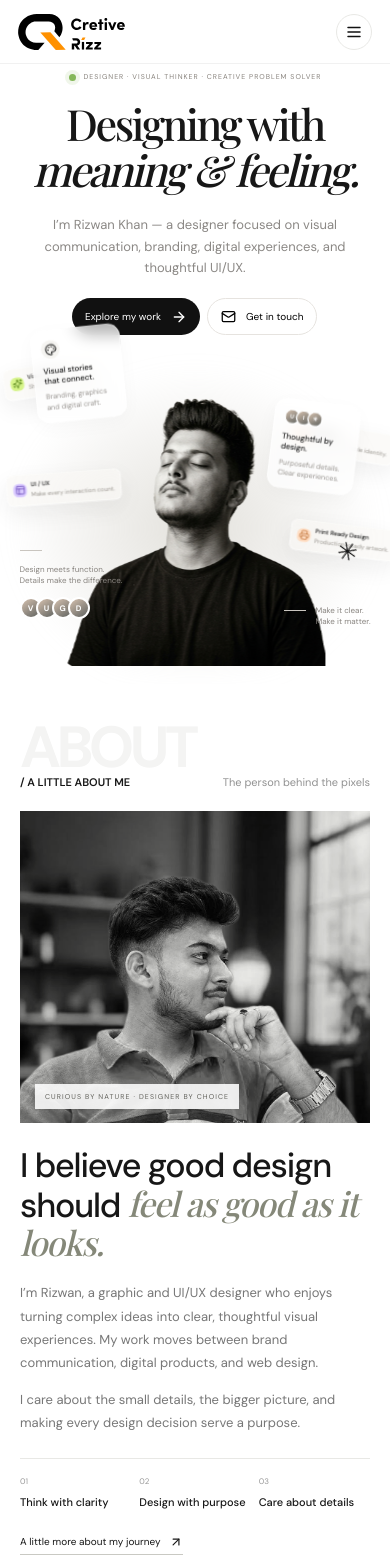
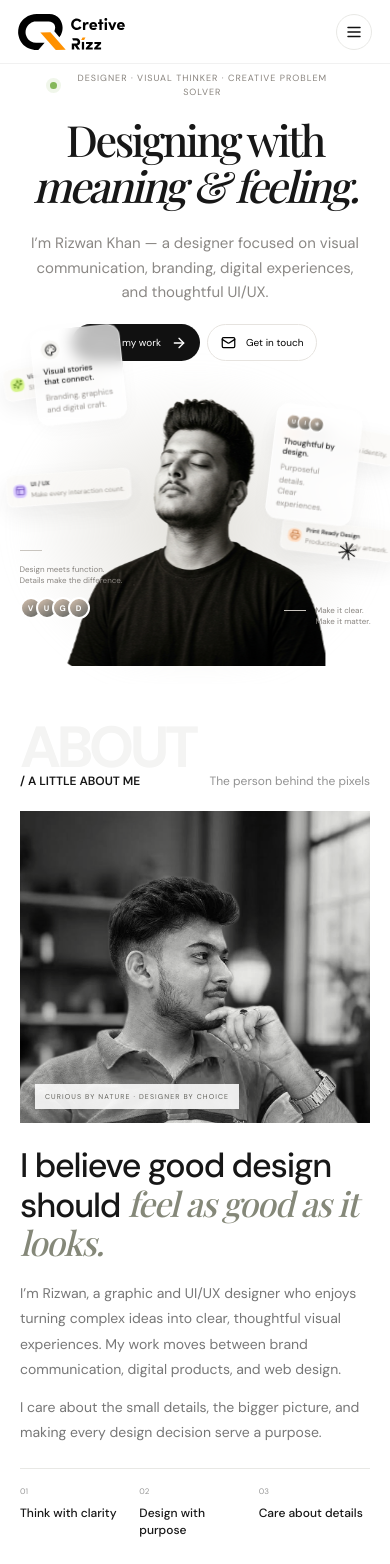
Before and after one commit to Rizzu01/port-folio, a Next.js app: page / in a window 390 px wide. Shown: the top 1564 px of the page. Built offline with nearby package versions, Linux system fonts and the light colour scheme; a web font is replaced by a local one.

Commit message:
Increase portfolio subtitle sizes further

```diff
--- a/app/globals.css
+++ b/app/globals.css
@@ -1187,3 +1187,36 @@ body{background:#fff!important}
   .reference-site>.portfolio-hero .float-card p{font-size:10px}
   .reference-site>.portfolio-hero .floating-panel small{font-size:9px}
 }
+
+
+/* Second readability pass: noticeably larger supporting text */
+.reference-site > .portfolio-hero .hero-subtitle{font-size:17px;line-height:1.7}
+.reference-section-heading>p{font-size:13px}
+.reference-section-note{font-size:14px}
+.reference-project-caption p{font-size:14px;line-height:1.6}
+.reference-service-detail{font-size:14px;line-height:1.6}
+.reference-experience-list p{font-size:14px;line-height:1.6}
+.reference-company-note{font-size:14px;line-height:1.7}
+.reference-contact>p{font-size:16px;line-height:1.7}
+.reference-about-copy>p{font-size:16px;line-height:1.8}
+.reference-about-values strong{font-size:13px}
+.reference-role>span{font-size:14px;line-height:1.7}
+.reference-site>.portfolio-hero .float-card p{font-size:13px;line-height:1.5}
+.reference-site>.portfolio-hero .floating-panel small{font-size:11px;line-height:1.4}
+.reference-site>.portfolio-hero .portfolio-eyebrow{font-size:11px}
+
+@media(max-width:760px){
+  .reference-site > .portfolio-hero .hero-subtitle{font-size:15px;line-height:1.65}
+  .reference-section-heading>p{font-size:12px}
+  .reference-section-note{font-size:12px}
+  .reference-project-caption p{font-size:13px;line-height:1.55}
+  .reference-service-detail{font-size:13px;line-height:1.55}
+  .reference-experience-list p,.reference-company-note{font-size:13px;line-height:1.65}
+  .reference-contact>p{font-size:14px;line-height:1.7}
+  .reference-about-copy>p{font-size:14px;line-height:1.8}
+  .reference-about-values strong{font-size:12px}
+  .reference-role>span{font-size:13px}
+  .reference-site>.portfolio-hero .float-card p{font-size:11px}
+  .reference-site>.portfolio-hero .floating-panel small{font-size:10px}
+  .reference-site>.portfolio-hero .portfolio-eyebrow{font-size:9px}
+}
```
